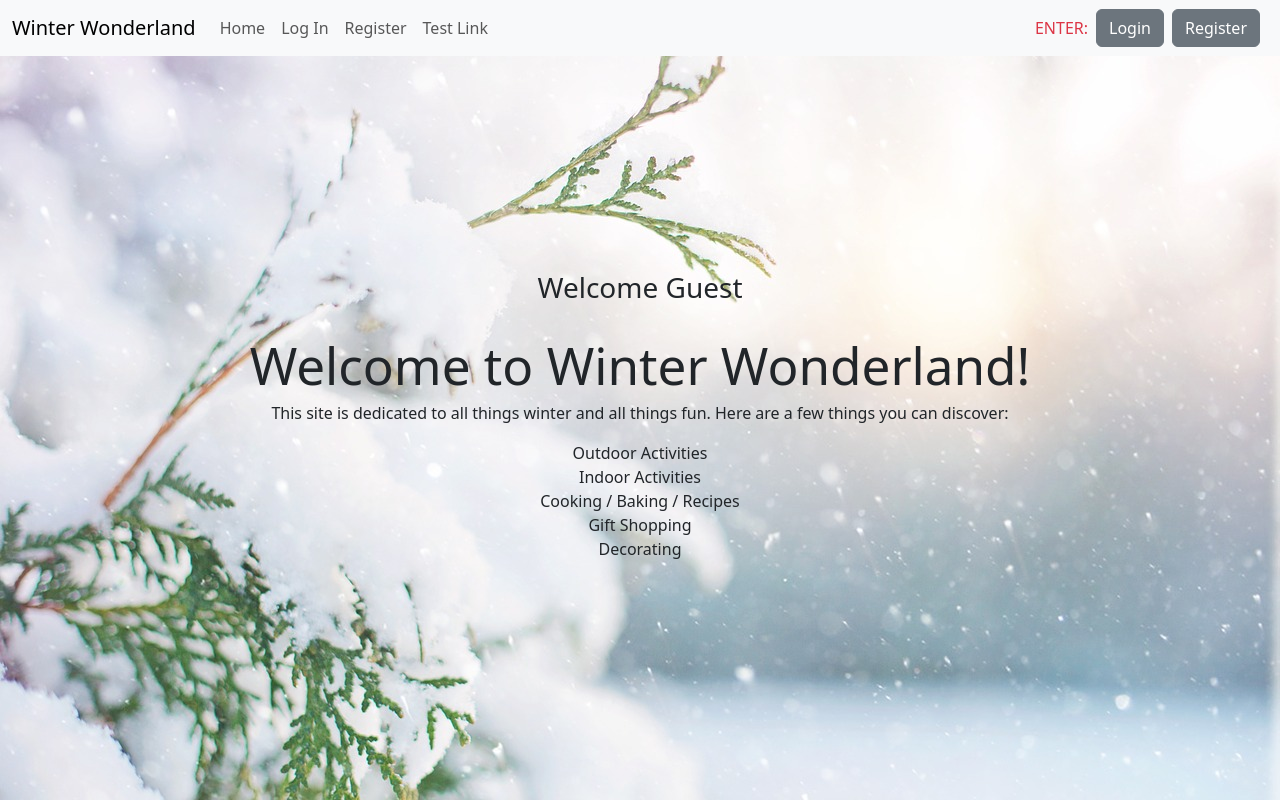
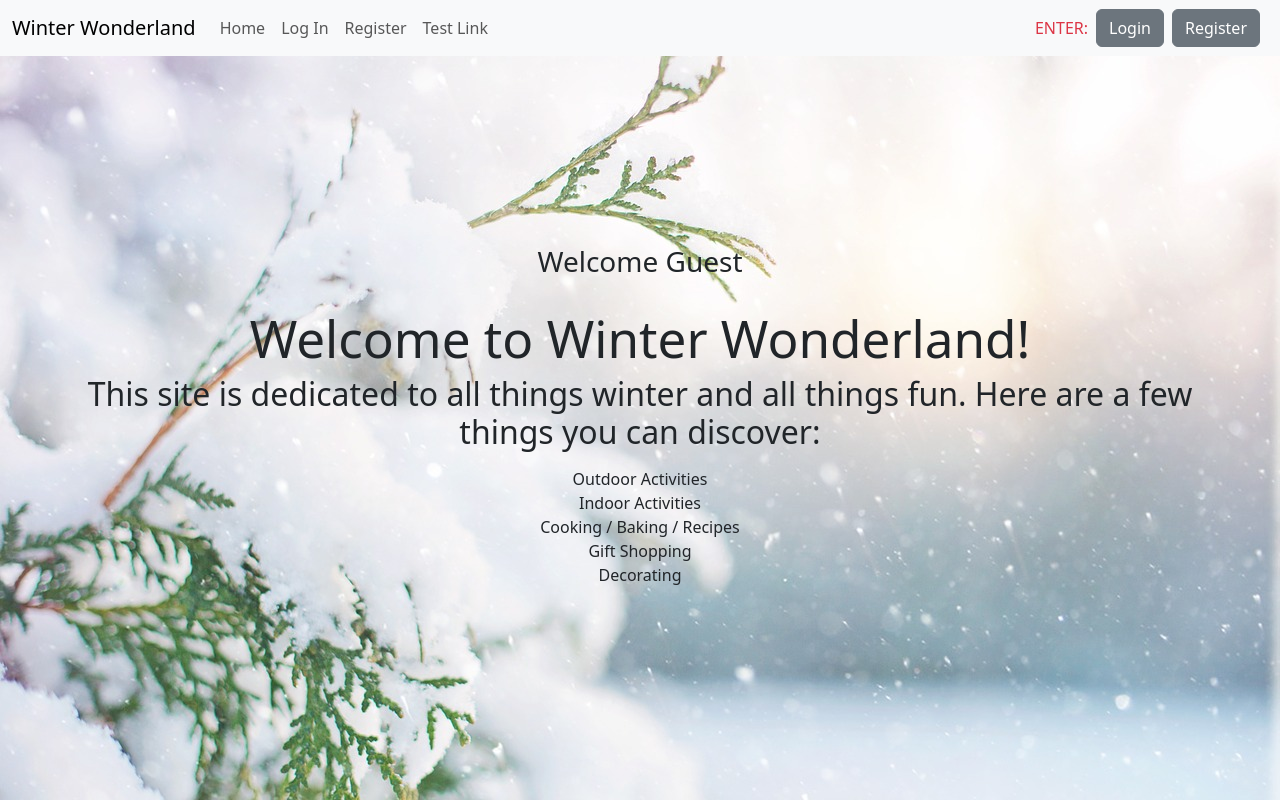
Before and after one commit to hubforschoolwork/pro5go, a React (Vite) app: page /guestarea in a window 1280 px wide. Built offline with nearby package versions, Linux system fonts and the light colour scheme.

Commit message:
Code cleanup

```diff
--- a/src/components/highlights.jsx
+++ b/src/components/highlights.jsx
@@ -6,7 +6,7 @@ const Highlights = () => {
 
             <div className="content p-4">
                 <h1>Welcome to Winter Wonderland!</h1>
-                <p>This site is dedicated to all things winter and all things fun.  Here are a few things you can discover:</p>
+                <h2><p>This site is dedicated to all things winter and all things fun.  Here are a few things you can discover:</p></h2>
 
             <div class="container">
             <div>
```
